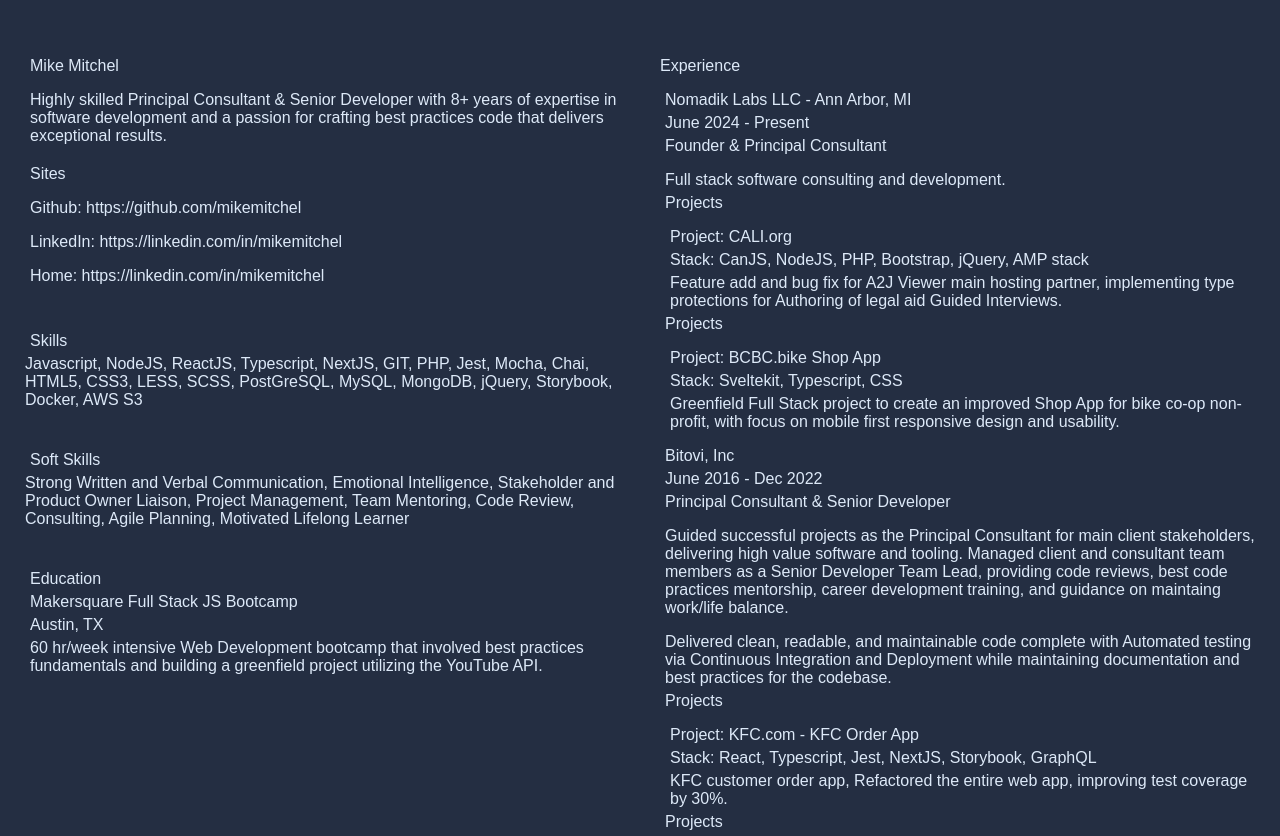
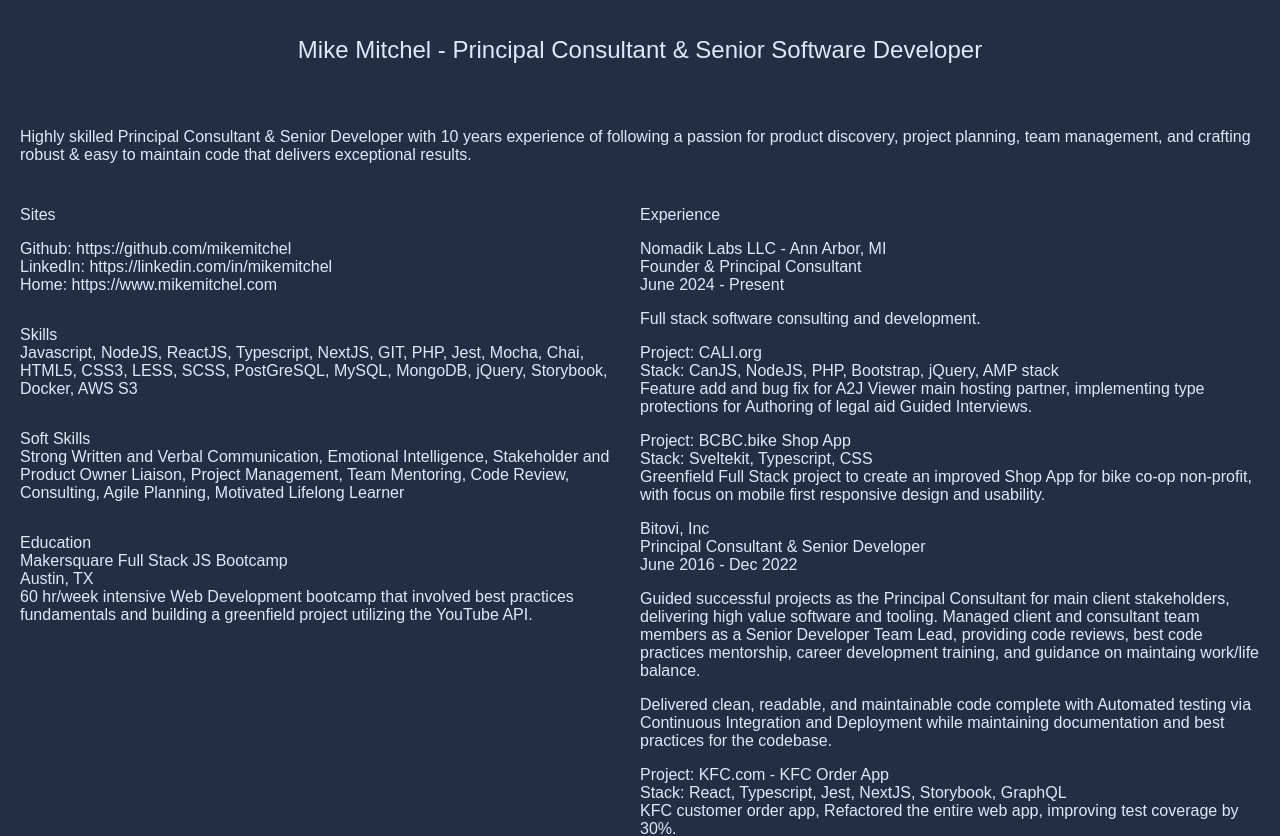
Before and after one commit to mikemitchel/portfolio, a SvelteKit app: page / in a window 1280 px wide. Shown: the top 836 px of the page. Built offline with nearby package versions, Linux system fonts and the light colour scheme.

Commit message:
basic layout

```diff
--- a/src/lib/resume.json
+++ b/src/lib/resume.json
@@ -1,7 +1,7 @@
 {
 	"bio": {
 		"name": "Mike Mitchel",
-		"intro": "Highly skilled Principal Consultant & Senior Developer with 8+ years of expertise in software development and a passion for crafting best practices code that delivers exceptional results."
+		"intro": "Highly skilled Principal Consultant & Senior Developer with 10 years experience of following a passion for product discovery, project planning, team management, and crafting robust & easy to maintain code that delivers exceptional results."
 	},
 	"socials": [
 		{
@@ -16,7 +16,7 @@
 		},
 		{
 			"name": "Home",
-			"link": "https://linkedin.com/in/mikemitchel",
+			"link": "https://www.mikemitchel.com",
 			"logo": ""
 		}
 	],
--- a/src/routes/+page.svelte
+++ b/src/routes/+page.svelte
@@ -22,17 +22,21 @@
 </svelte:head>
 
 <div class="main">
+	<h1>Mike Mitchel - Principal Consultant & Senior Software Developer</h1>
+	<div class="blurb row">
+		<div class="bio section">
+			<div class="sub-section">{resume.bio.intro}</div>
+		</div>
+	</div>
 	<div class="row">
 		<div class="column">
-			<div class="bio section">
-				<div>{resume.bio.name}</div>
-				<div class="sub-section">{resume.bio.intro}</div>
-			</div>
-			<div class="links section>">
+			<div class="links section">
 				<div>Sites</div>
-				{#each resume.socials as social}
-					<div class="link sub-section">{social.name}: {social.link}</div>
-				{/each}
+				<div class="sub-section">
+					{#each resume.socials as social}
+						<div class="link">{social.name}: {social.link}</div>
+					{/each}
+				</div>
 			</div>
 			<div class="skills section">
 				<div>Skills</div>
@@ -59,15 +63,16 @@
 			<div class="experience section">
 				<div>Experience</div>
 				{#each resume.experience as job}
-					<div class="job sub-section">
+					<div class="job-details sub-section">
 						<div>{job.company}</div>
+						<div>{job.role}</div>
 						<div>{job.dates}</div>
-						<div>{job.role}</div>
+					</div>
+					<div class="sub-section">
 						{#each job.highlights as highlight}
 							<div class="sub-section">{highlight.item}</div>
 						{/each}
 						{#each job.projects as project}
-							<div>Projects</div>
 							<div class="project sub-section">
 								<div>Project: {project.name}</div>
 								<div>Stack: {project.stack}</div>
@@ -79,7 +84,6 @@
 			</div>
 		</div>
 	</div>
-	<div class="row"></div>
 </div>
 
 <style>
@@ -89,6 +93,10 @@
 		flex-wrap: wrap;
 		flex-direction: column;
 		justify-content: flex-start;
+	}
+
+	.blurb {
+		margin-bottom: 10px;
 	}
 
 	.section {
--- a/src/styles.css
+++ b/src/styles.css
@@ -2,7 +2,6 @@
 
 * {
 	box-sizing: border-box;
-	margin: 5px;
 }
 
 :root {
@@ -19,7 +18,7 @@
 
 body {
 	min-height: 100dvh;
-	margin: 0;
+	margin: 20px;
 	background-color: var(--color-bg-dark);
 	background-size: 100dvw 100dvh;
 }
```
